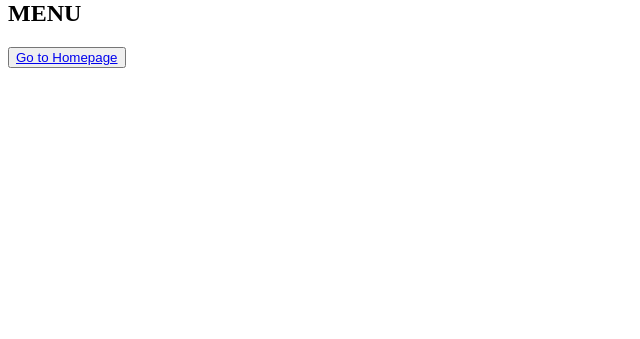
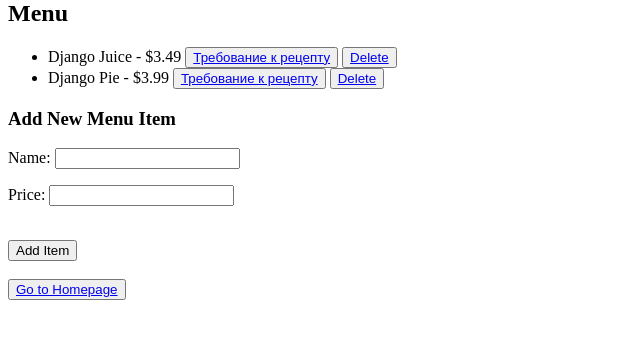
Before and after one commit to neeeksa/Tech-Site, a Django app: page /menu/ in a window 1280 px wide. Shown: the part 20-359 px from the top of the page, without its empty margins (0-640 px from the left). Run offline with Django 5.2, Linux system fonts and the light colour scheme; data comes from the database, SQL or seed files in the repository; both versions use the stored data as it was after the commit.

Commit message:
new menu updates

```diff
--- a/tech/main/forms.py
+++ b/tech/main/forms.py
@@ -1,6 +1,6 @@
 from django import forms
 from django.contrib.auth.forms import UserCreationForm, AuthenticationForm
-from .models import User, Ingredient, Purchase
+from .models import User, Ingredient, Purchase, MenuItem, RecipeRequirement
 
 
 class CustomUserCreationForm(UserCreationForm):
@@ -26,3 +26,15 @@ class IngredientForm(forms.ModelForm):
     class Meta:
         model = Ingredient
         fields = ['name', 'quantity', 'unit_price']
+
+
+class MenuItemForm(forms.ModelForm):
+    class Meta:
+        model = MenuItem
+        fields = ['name', 'price']
+
+
+class RecipeRequirementForm(forms.ModelForm):
+    class Meta:
+        model = RecipeRequirement
+        fields = ['ingredient', 'quantity']
--- a/tech/main/models.py
+++ b/tech/main/models.py
@@ -27,7 +27,7 @@ class MenuItem(models.Model):
 
 
 class RecipeRequirement(models.Model):
-    menu_item = models.ForeignKey(MenuItem, on_delete=models.CASCADE)
+    menu_item = models.ForeignKey(MenuItem, on_delete=models.CASCADE, related_name='recipe_requirements')
     ingredient = models.ForeignKey(Ingredient, on_delete=models.CASCADE, default=1)
     quantity = models.PositiveIntegerField()
 
--- a/tech/main/templates/main/menu.html
+++ b/tech/main/templates/main/menu.html
@@ -1,6 +1,24 @@
 {% extends 'main/base.html' %}
 
+{% block title %}Menu | Tastech{% endblock %}
+
 {% block content %}
-    <h2>MENU</h2>
+    <h2>Menu</h2>
+    <ul>
+        {% for item in menu_items %}
+            <li>{{ item.name }} - ${{ item.price }}
+                <button type="submit"><a href="{% url 'view_requirements' menu_item_id=item.id %}">Требование к рецепту</a></button>
+                <button type="submit"><a href="{% url 'confirm_delete_menu_item' item.id %}">Delete</a></button>
+            </li>
+        {% endfor %}
+    </ul>
+    <h3>Add New Menu Item</h3>
+    <form method="post">
+        {% csrf_token %}
+        {{ form.as_p }}
+        <br>
+        <button type="submit">Add Item</button>
+    </form>
+    <br>
     <button type="submit"><a href="{% url 'index' %}">Go to Homepage</a></button>
 {% endblock %}
--- a/tech/main/urls.py
+++ b/tech/main/urls.py
@@ -14,4 +14,7 @@ urlpatterns = [
     path('inventory/edit/<int:ingredient_id>/', views.edit_ingredient, name='edit_ingredient'),
     path('purchase/', views.purchase, name='purchase'),
     path('purchase_history/', views.purchase_history, name='purchase_history'),
+    path('menu_form/', views.menu_form, name='menu_form'),
+    path('menu/<int:menu_item_id>/delete/', views.confirm_delete_menu_item, name='confirm_delete_menu_item'),
+    path('view_requirements/<int:menu_item_id>/', views.view_requirements, name='view_requirements'),
 ]
--- a/tech/main/views.py
+++ b/tech/main/views.py
@@ -1,7 +1,8 @@
 from django.shortcuts import render, redirect
 from django.contrib.auth import login
-from .forms import CustomAuthenticationForm, CustomUserCreationForm, PurchaseForm, IngredientForm
-from .models import Ingredient, Purchase, PurchaseHistory
+from .forms import (CustomAuthenticationForm, CustomUserCreationForm, PurchaseForm, IngredientForm, MenuItemForm,
+                    RecipeRequirementForm)
+from .models import Ingredient, PurchaseHistory, MenuItem, RecipeRequirement
 from django.utils import timezone
 
 
@@ -9,8 +10,57 @@ def index(request):
     return render(request, 'main/index.html')
 
 
+def view_requirements(request, menu_item_id):
+    menu_item = MenuItem.objects.get(pk=menu_item_id)
+    requirements = RecipeRequirement.objects.filter(menu_item=menu_item)
+    return render(request, 'main/view_requirements.html', {'menu_item': menu_item, 'requirements': requirements})
+
+
+def menu_form(request):
+    if request.method == 'POST':
+        form = MenuItemForm(request.POST)
+        requirement_form = RecipeRequirementForm(request.POST)
+        if form.is_valid():
+            menu_item = form.save()  # Сохраняем новый элемент меню
+            return redirect('view_requirements', menu_item_id=menu_item.id)  # Перенаправляем на страницу с требованиями к рецепту
+        elif requirement_form.is_valid():
+            requirement_form.save()  # Сохраняем требование к рецепту
+            return redirect('menu')  # Перенаправляем на страницу меню после сохранения
+    else:
+        form = MenuItemForm()
+        requirement_form = RecipeRequirementForm()
+
+    context = {
+        'form': form,
+        'requirement_form': requirement_form,
+        'menu_item_id': request.GET.get('menu_item_id')
+    }
+    return render(request, 'main/menu_form.html', context)
+
+
 def menu(request):
-    return render(request, 'main/menu.html')
+    if request.method == 'POST':
+        form = MenuItemForm(request.POST)
+        if form.is_valid():
+            form.save()
+            return redirect('menu')
+    else:
+        form = MenuItemForm()
+
+    menu_items = MenuItem.objects.all()
+    context = {
+        'menu_items': menu_items,
+        'form': form,
+    }
+    return render(request, 'main/menu.html', context)
+
+
+def confirm_delete_menu_item(request, menu_item_id):
+    menu_item = MenuItem.objects.get(pk=menu_item_id)
+    if request.method == 'POST':
+        menu_item.delete()
+        return redirect('menu')  # Перенаправляем на страницу меню после удаления
+    return render(request, 'main/confirm_delete_menu_item.html', {'menu_item': menu_item})
 
 
 def inventory(request):
```
Also changed, not shown: tech/main/templates/main/confirm_delete_menu_item.html (added, +13 -0 lines), tech/main/templates/main/menu_form.html (added, +17 -0 lines), tech/main/templates/main/view_requirements.html (added, +20 -0 lines), tech/db.sqlite3.
